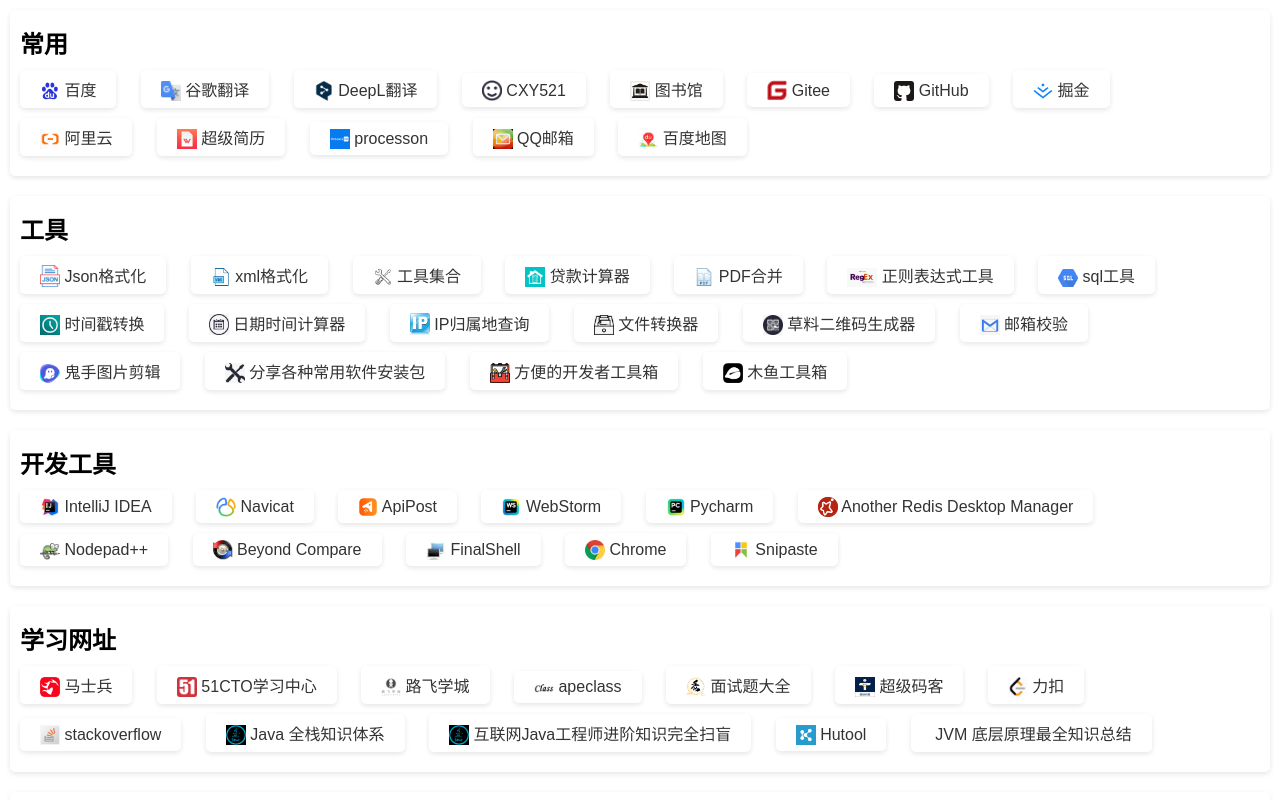
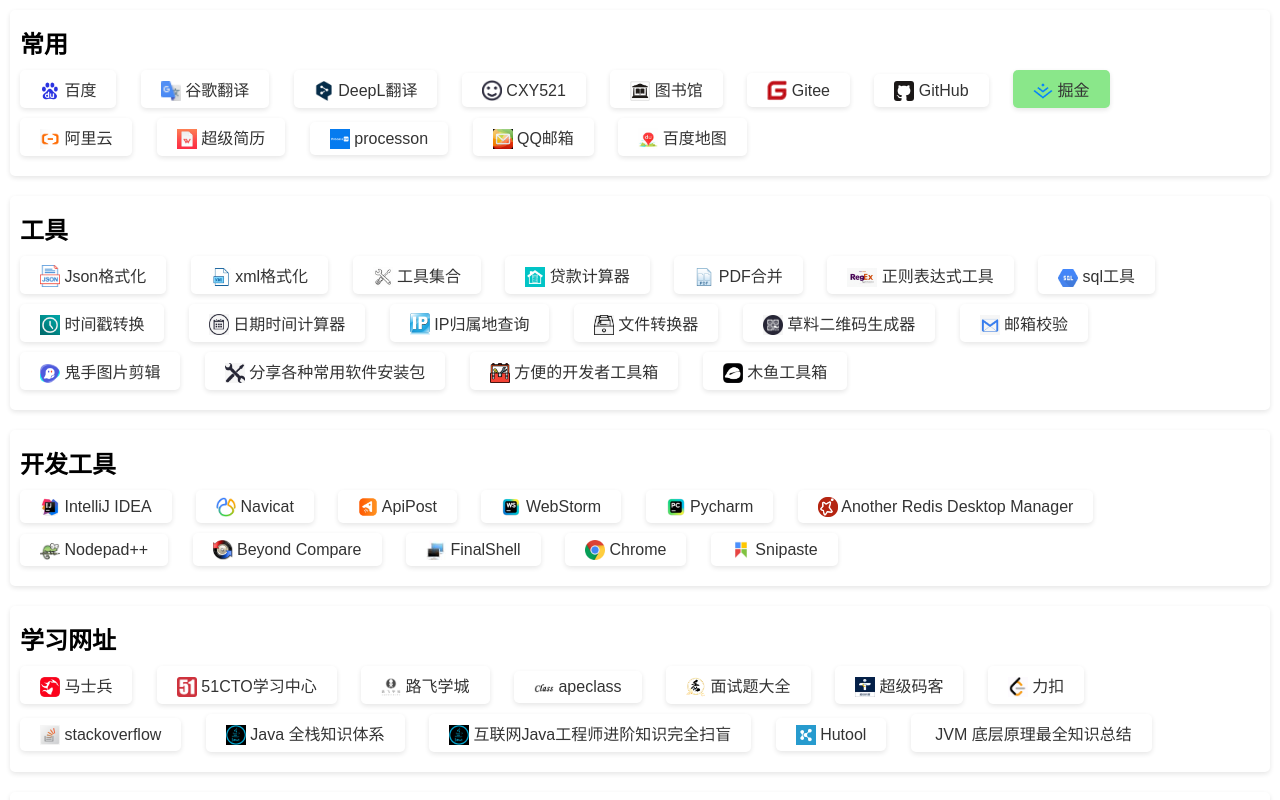
Before and after one commit to lukezhao6/page, a plain HTML site: page index.html in a window 1280 px wide. Shown: the top 800 px of the page. Drawn offline with Linux system fonts and the light colour scheme.

Commit message:
提交代码

```diff
--- a/index.html
+++ b/index.html
@@ -44,6 +44,9 @@
 	.logo {
 		margin: 0 0 -5px 0;
 	}
+	.green {
+		background-color: #8ae78a; /* 浅绿色 */
+	}
 </style>
 </head>
 <body>
@@ -78,7 +81,7 @@
 			<img src="./img/github.svg" alt="GitHub" class="logo" width="20">
                 GitHub
             </a>
-			<a href="https://juejin.cn/" target="_blank" class="tag" title="一个面向开发者的社区平台">
+			<a href="https://juejin.cn/" target="_blank" class="tag green" title="一个面向开发者的社区平台">
 			<img src="./img/juejin.png" alt="GitHub" class="logo" width="20">
                 掘金
             </a>
```
